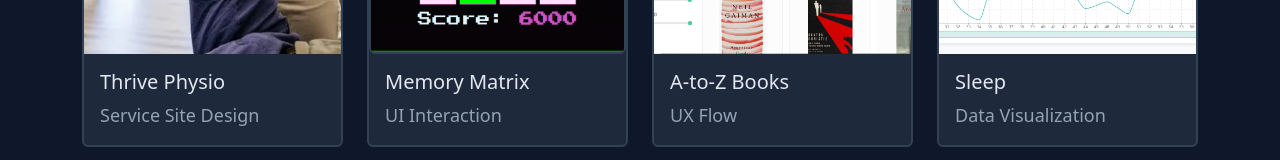
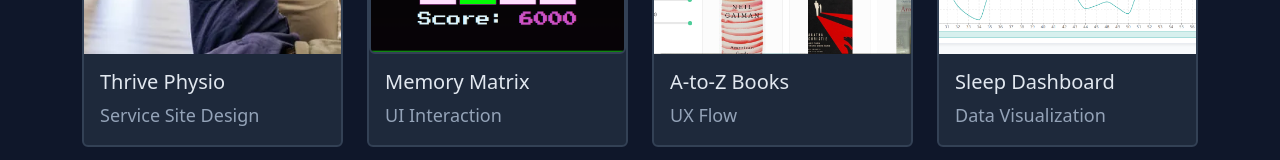
Before and after one commit to Tornado6822/portfolio-website, a React (Vite) app in the folder portfolio-website/: page / in a window 1280 px wide. Shown: the part 1998-2158 px from the top of the page. Built offline with nearby package versions, Linux system fonts and the light colour scheme.

Commit message:
Changed typo in case study name

```diff
--- a/portfolio-website/src/components/CaseStudies.jsx
+++ b/portfolio-website/src/components/CaseStudies.jsx
@@ -60,7 +60,7 @@
                   <img src="sleepDashboard.png" alt="Analytics" className="" />
                 </div>
                 <div className="card-body">
-                  <h5 className="card-title">Sleep</h5>
+                  <h5 className="card-title">Sleep Dashboard</h5>
                   <p className="card-description">Data Visualization</p>
                 </div>
               </div>
```
